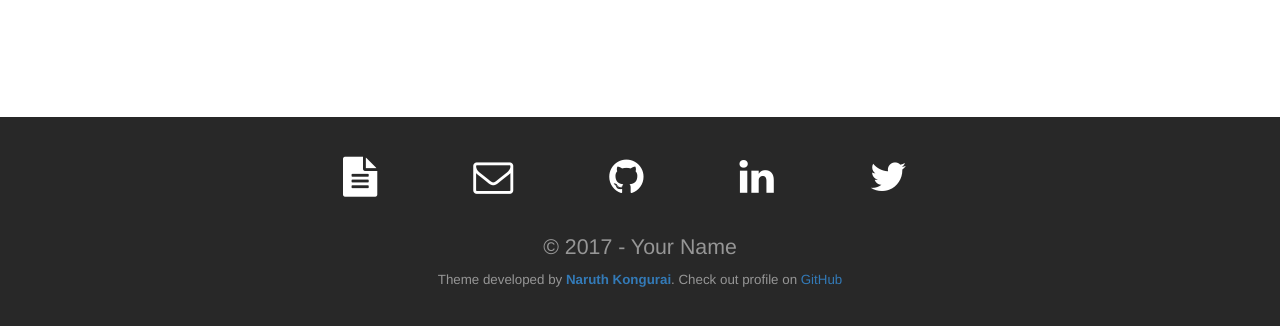
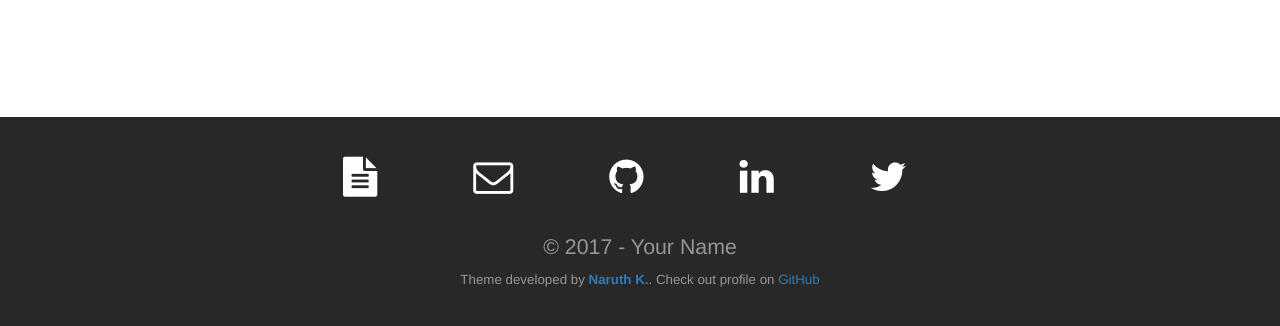
Before and after one commit to naruthk/web-theme-portfolio, a website: page index.pug in a window 1280 px wide. Shown: the part 2610-2936 px from the top of the page. Drawn offline with nearby package versions, Linux system fonts and the light colour scheme; files that its build step writes are made by us from their sources; files whose address does not match are found by name.

Commit message:
Update index.pug

```diff
--- a/index.pug
+++ b/index.pug
@@ -1,6 +1,6 @@
 
 //- Theme: Portfolio
-//- Creator: Naruth Kongurai
+//- Creator: Naruth K.
 //- Development: HTML, CSS, Javascript
 
 //- Link: https://github.com/naruthk/web-theme-portfolio
@@ -224,7 +224,7 @@ html(lang="en")
 								span
 									| Theme developed by
 									a(href="http://www.naruthk.com/")
-										b Naruth Kongurai
+										b Naruth K.
 									| . Check out profile on
 									a(href="http://www.github.com/naruthk")  GitHub
 		// Scroll to Top Link
```
